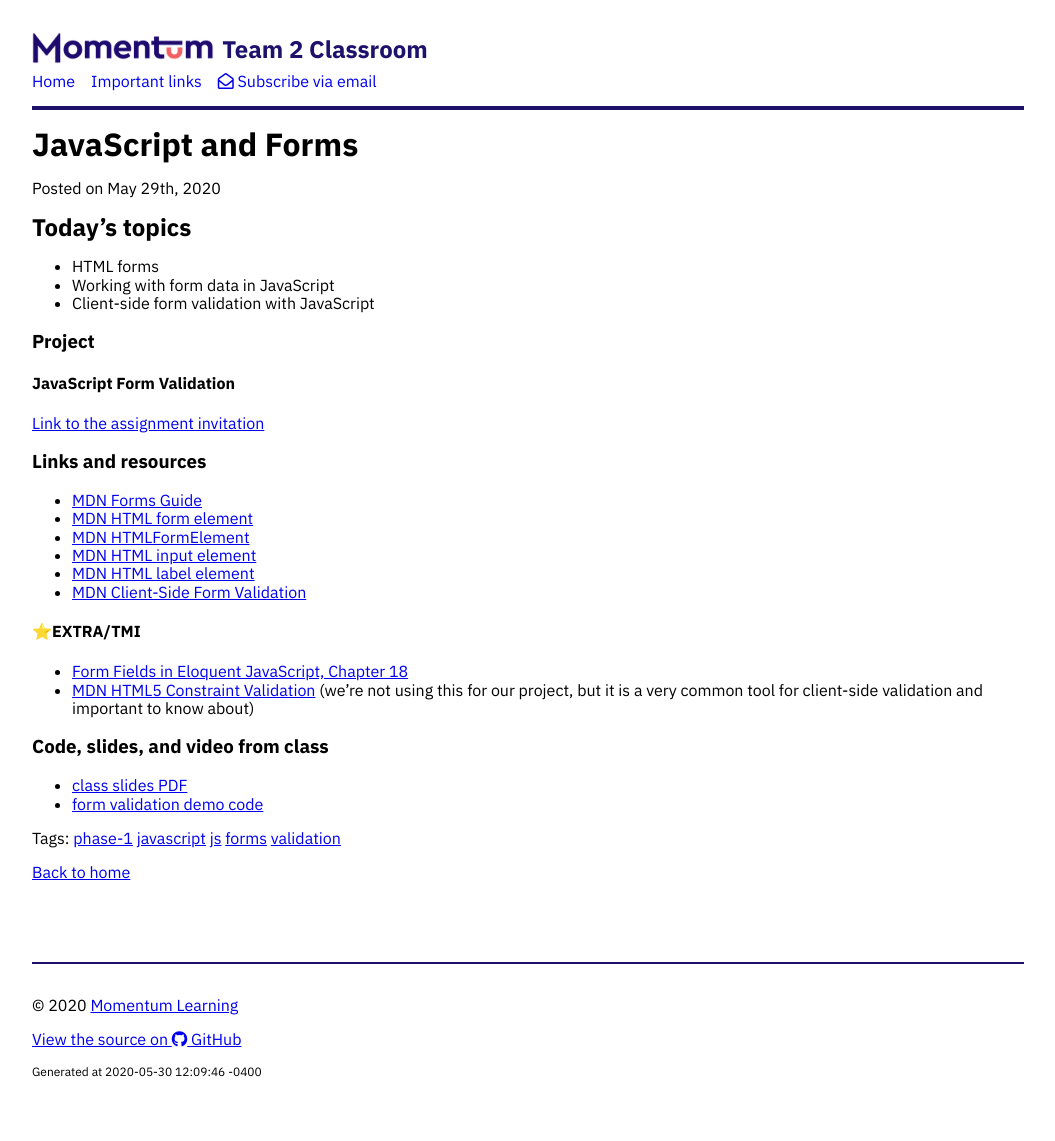
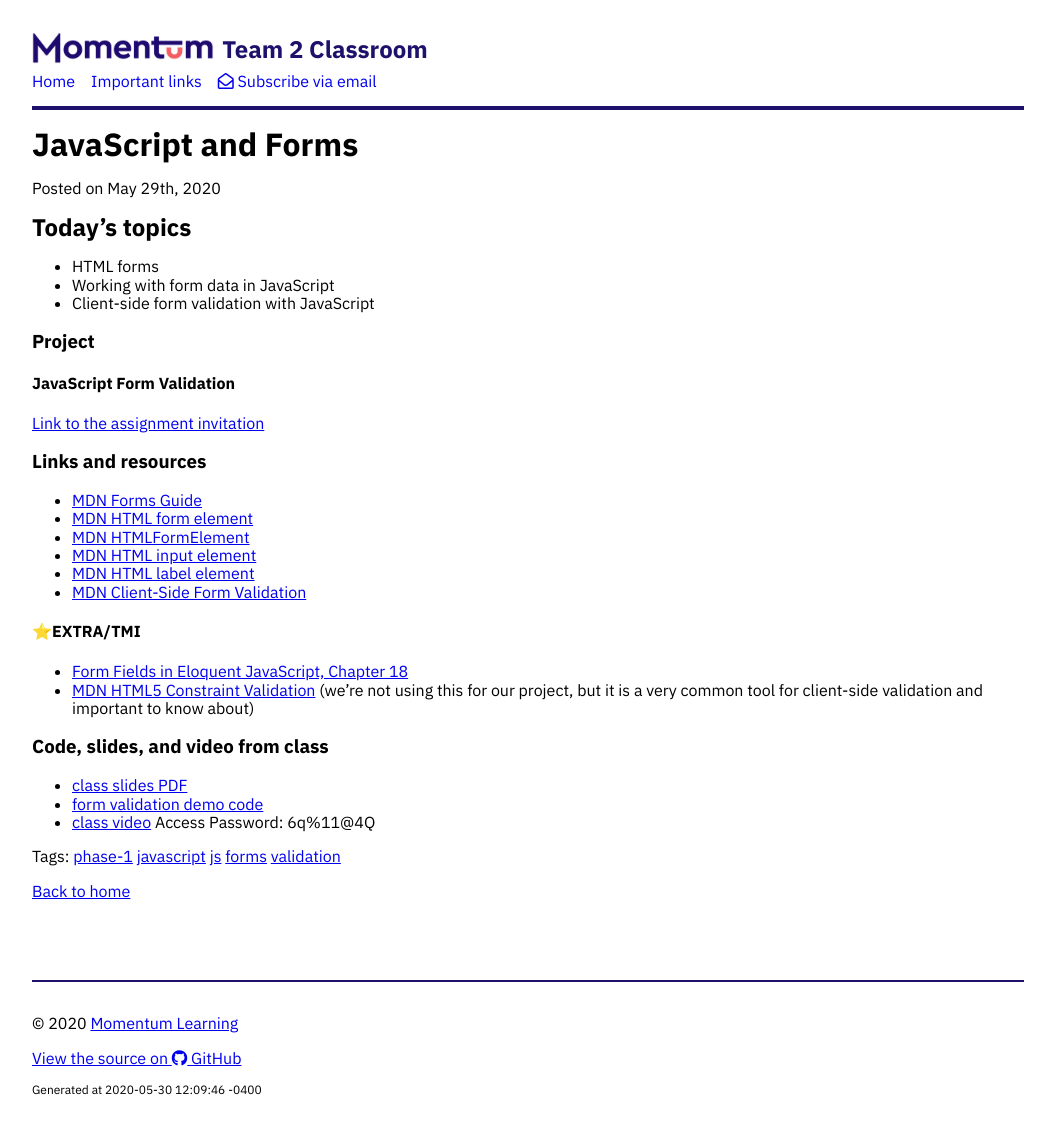
Before and after one commit to momentum-team-3/momentum-team-3.github.io, a Jekyll site: the page built from _posts/2020-05-29-js-forms.md, in a window 1280 px wide. Shown: the whole page, without its empty margins (112-1167 px from the left). Built offline with Jekyll 4.4.1, drawn with Linux system fonts in a browser that asks for light colours; nearby versions of some CDN libraries.

Commit message:
Add class video

```diff
--- a/_posts/2020-05-29-js-forms.md
+++ b/_posts/2020-05-29-js-forms.md
@@ -36,3 +36,4 @@ tags: phase-1 javascript js forms validation
 
 - [class slides PDF](/slide-decks/js-forms.pdf)
 - [form validation demo code](https://github.com/momentum-team-2/examples/tree/master/forms-with-js)
+- [class video](https://us02web.zoom.us/rec/share/2JQtLrvO2nhIUM_IskDDdIMoIqT1eaa81ndN_fMOyRkxaNXNMpiQinCP0ZERk11j) Access Password: 6q%11@4Q
```
